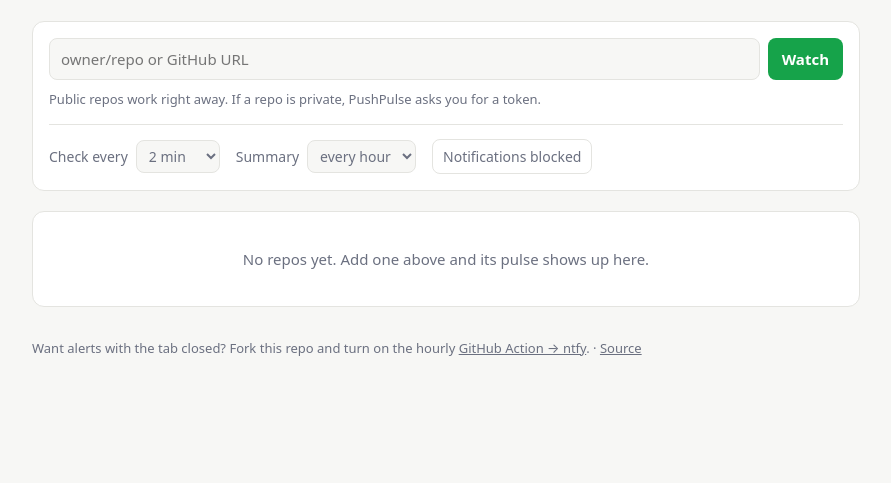
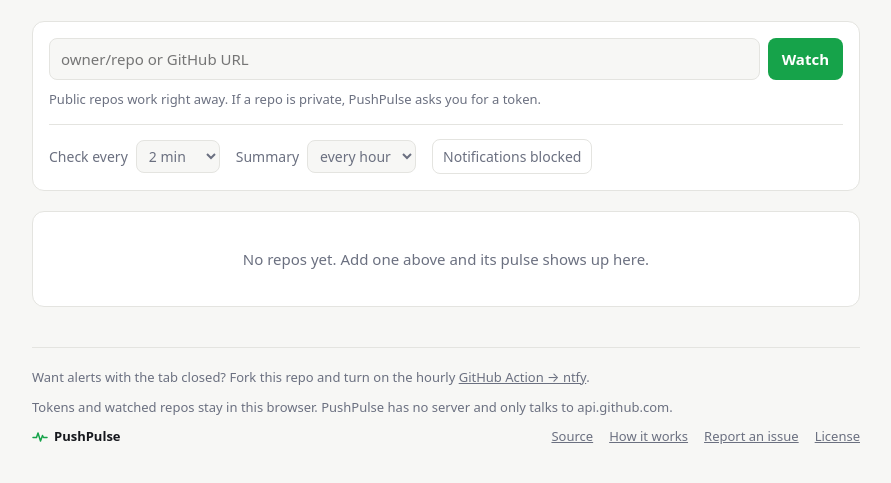
Before and after one commit to yobotn/pushpulse, a plain HTML site: page index.html in a window 1280 px wide. Shown: the part 95-578 px from the top of the page, without its empty margins (194-1085 px from the left). Drawn offline with Linux system fonts and the light colour scheme.

Commit message:
Add a full page footer with links and a privacy note
Co-Authored-By: Claude Opus 5.5 <noreply@anthropic.com>
Claude-Session: https://claude.ai/code/session_01NFpnLLaccRhEShnvy1SivE

```diff
--- a/index.html
+++ b/index.html
@@ -61,8 +61,13 @@ ul.feed .t{margin-left:auto;color:var(--mute);white-space:nowrap}
 .err{color:var(--err);font-size:14px;margin-top:8px}
 .meta{font-size:12px;color:var(--mute);margin-top:10px}
 .empty{text-align:center;color:var(--mute);padding:36px 16px}
-footer{margin-top:32px;font-size:13px;color:var(--mute)}
+footer{margin-top:40px;padding-top:20px;border-top:1px solid var(--line);font-size:13px;color:var(--mute)}
 footer a{color:inherit}
+footer a:hover{color:var(--ink)}
+footer p{margin:0 0 10px}
+.foot-row{display:flex;flex-wrap:wrap;justify-content:space-between;align-items:center;gap:10px 16px}
+.foot-brand{display:flex;align-items:center;gap:6px;color:var(--ink);font-weight:600}
+.foot-links{display:flex;flex-wrap:wrap;gap:6px 16px;list-style:none;margin:0;padding:0}
 .dot{width:8px;height:8px;border-radius:50%;background:var(--accent);display:inline-block;animation:p 2s infinite}
 @keyframes p{50%{opacity:.3}}
 @media (prefers-reduced-motion:reduce){.dot{animation:none}}
@@ -97,8 +102,17 @@ footer a{color:inherit}
   <section id="repos" aria-live="polite"></section>
 
   <footer>
-    Want alerts with the tab closed? Fork this repo and turn on the hourly <a href="https://github.com/yobotn/pushpulse#background-alerts-optional">GitHub Action → ntfy</a>.
-    · <a href="https://github.com/yobotn/pushpulse">Source</a>
+    <p>Want alerts with the tab closed? Fork this repo and turn on the hourly <a href="https://github.com/yobotn/pushpulse#background-alerts-optional">GitHub Action → ntfy</a>.</p>
+    <p>Tokens and watched repos stay in this browser. PushPulse has no server and only talks to api.github.com.</p>
+    <div class="foot-row">
+      <span class="foot-brand"><svg width="16" height="16" viewBox="0 0 32 32" aria-hidden="true"><path d="M2 17h7l3-9 5 16 4-11 2 4h7" fill="none" stroke="var(--accent)" stroke-width="3" stroke-linecap="round" stroke-linejoin="round"/></svg>PushPulse</span>
+      <ul class="foot-links">
+        <li><a href="https://github.com/yobotn/pushpulse">Source</a></li>
+        <li><a href="https://github.com/yobotn/pushpulse#how-it-works">How it works</a></li>
+        <li><a href="https://github.com/yobotn/pushpulse/issues">Report an issue</a></li>
+        <li><a href="https://github.com/yobotn/pushpulse#license">License</a></li>
+      </ul>
+    </div>
   </footer>
 </main>
 
```
